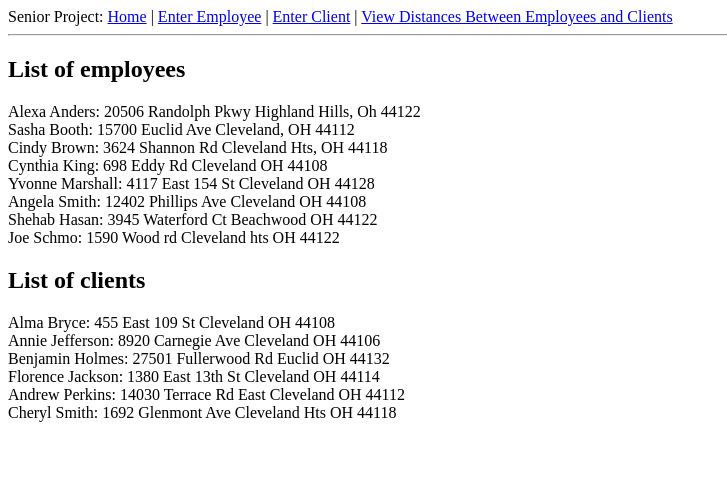
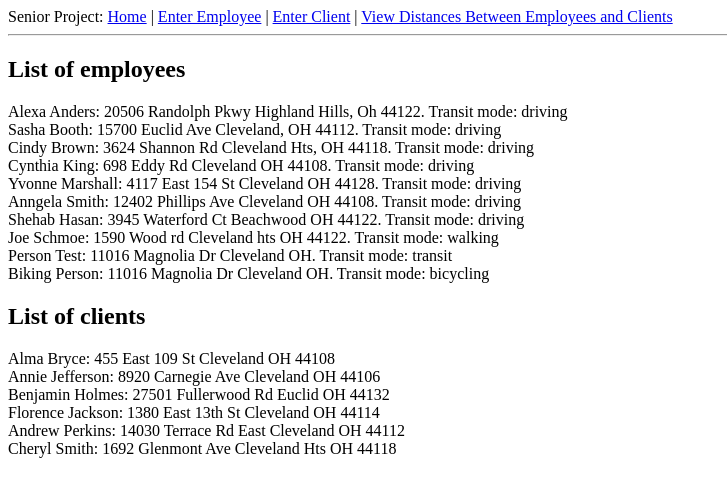
Before and after one commit to sqh4/CSU_Senior_Project, a Flask app: page / in a window 1280 px wide. Shown: the top 497 px of the page, without its empty margins (0-727 px from the left). Run offline with Flask 2, Linux system fonts and the light colour scheme; data comes from the database, SQL or seed files in the repository; both versions use the stored data as it was after the commit.

Commit message:
added mode of transport

```diff
--- a/app/templates/distances.html
+++ b/app/templates/distances.html
@@ -6,7 +6,7 @@
     <p>
       {% for d in distances %}
 		<div>
-		Travel info for <b>{{ d.fname }} {{ d.lname }}</b> at {{ d.address }}, to:
+		Travel info for <b>{{ d.fname }} {{ d.lname }}</b> at {{ d.address }}, via {{d.mode}} to:
 		<div>
 		{% for di in d.dist_info %}
 		<pre> <b>{{di.fname}} {{di.lname}}</b>: {{ di.address }} </pre>
--- a/app/templates/index.html
+++ b/app/templates/index.html
@@ -5,7 +5,7 @@
     <h2>List of employees</h2>
     {% for employee in employees %}
     <div>
-      {{ employee.fname }} {{ employee.lname }}: {{employee.address}}
+      {{ employee.fname }} {{ employee.lname }}: {{employee.address}}.  Transit mode: {{employee.mode}}
     </div>
     {% endfor %}
 
--- a/app/views.py
+++ b/app/views.py
@@ -19,7 +19,7 @@ def index():
 
 @app.route('/addemp', methods=['GET', 'POST'])
 def add_employee():
-    conn = sqlite3.connect('FirstIt.db')
+    conn = sqlite3.connect('Database.db')
     form = EmployeeForm()
     dist_info = []
     msg=''
@@ -28,7 +28,7 @@ def add_employee():
             flash('Could not validate address: ' + form.address.data)
             flash('Please check employee address and try again.')
             return redirect('/addemp')
-        conn.execute("INSERT INTO Employee VALUES (?,'',?,?)", [form.first_name.data, form.last_name.data, form.address.data])
+        conn.execute("INSERT INTO Employee (FName, MName, LName, Address, Mode) VALUES (?,'',?,?,?)", [form.first_name.data, form.last_name.data, form.address.data, form.mode.data])
         conn.commit()
         flash(form.first_name.data + ' ' + form.last_name.data + ' has been added to the employee record.')
         flash(msg)
@@ -41,7 +41,7 @@ def add_employee():
 
 @app.route('/addclient', methods=['GET', 'POST'])
 def add_client():
-    conn = sqlite3.connect('FirstIt.db')
+    conn = sqlite3.connect('Database.db')
     form = ClientForm()
     msg = ''
     dist_info = []
@@ -50,7 +50,7 @@ def add_client():
             flash('Could not validate address: ' + form.address.data)
             flash('Please check employee address and try again.')
             return redirect('/addemp')
-        conn.execute("INSERT INTO Client VALUES (?,'',?,?)", [form.first_name.data, form.last_name.data, form.address.data])
+        conn.execute("INSERT INTO Client (FName, MName, LName, Address) VALUES (?,'',?,?)", [form.first_name.data, form.last_name.data, form.address.data])
         conn.commit()
         flash(form.first_name.data + ' ' + form.last_name.data + ' has been added to the client record.')
         return redirect('/addclient')
@@ -63,15 +63,16 @@ def dist_table():
     dist_table = []
     for employee in employees():
         origin = employee['address']
+        tmode = employee['mode']
         clis = clients()
         destinations = [c['address'] for c in clis]
-        dmatrix = gmaps.distance_matrix(origin, destinations, units='imperial')
+        dmatrix = gmaps.distance_matrix(origin, destinations, units='imperial', mode=tmode)
         dist_info = []
         i = 0
         for client in clis:
             dmx = {'fname': client['fname'],
                    'lname': client['lname'],
-                   'address': dmatrix['origin_addresses'][0],
+                   'address': client['address'],
                    'distance': dmatrix['rows'][0]['elements'][i]['distance']['text'],
                    'travel_time': dmatrix['rows'][0]['elements'][i]['duration']['text']}
             i+=1
@@ -79,6 +80,7 @@ def dist_table():
         dist_table.append({'fname': employee['fname'],
                            'lname': employee['lname'],
                            'address': origin,
+                           'mode': employee['mode'],
                            'dist_info': dist_info})
     return dist_table
 
@@ -87,20 +89,21 @@ def distances():
     return render_template('distances.html', title='Raw distance matrix', distances=dist_table())
 
 def employees():
-    conn = sqlite3.connect('FirstIt.db')
+    conn = sqlite3.connect('Database.db')
     employee_list = []
-    cursor = conn.execute("SELECT FName, MName, LName, Address FROM Employee")
+    cursor = conn.execute("SELECT FName, MName, LName, Address, Mode FROM Employee")
     for row in cursor:
         employee = {}
         employee['fname'] = row[0]
         employee['lname'] = row[2]
         employee['address'] = row[3]
+        employee['mode'] = row[4]
         employee_list.append(employee)
     conn.close()
     return employee_list
 
 def clients():
-    conn = sqlite3.connect('FirstIt.db')
+    conn = sqlite3.connect('Database.db')
     client_list = []
     cursor = conn.execute("SELECT FName, MName, LName, Address FROM Client")
     for row in cursor:
```
Also changed, not shown: Database.db (added), FirstIt.db.
